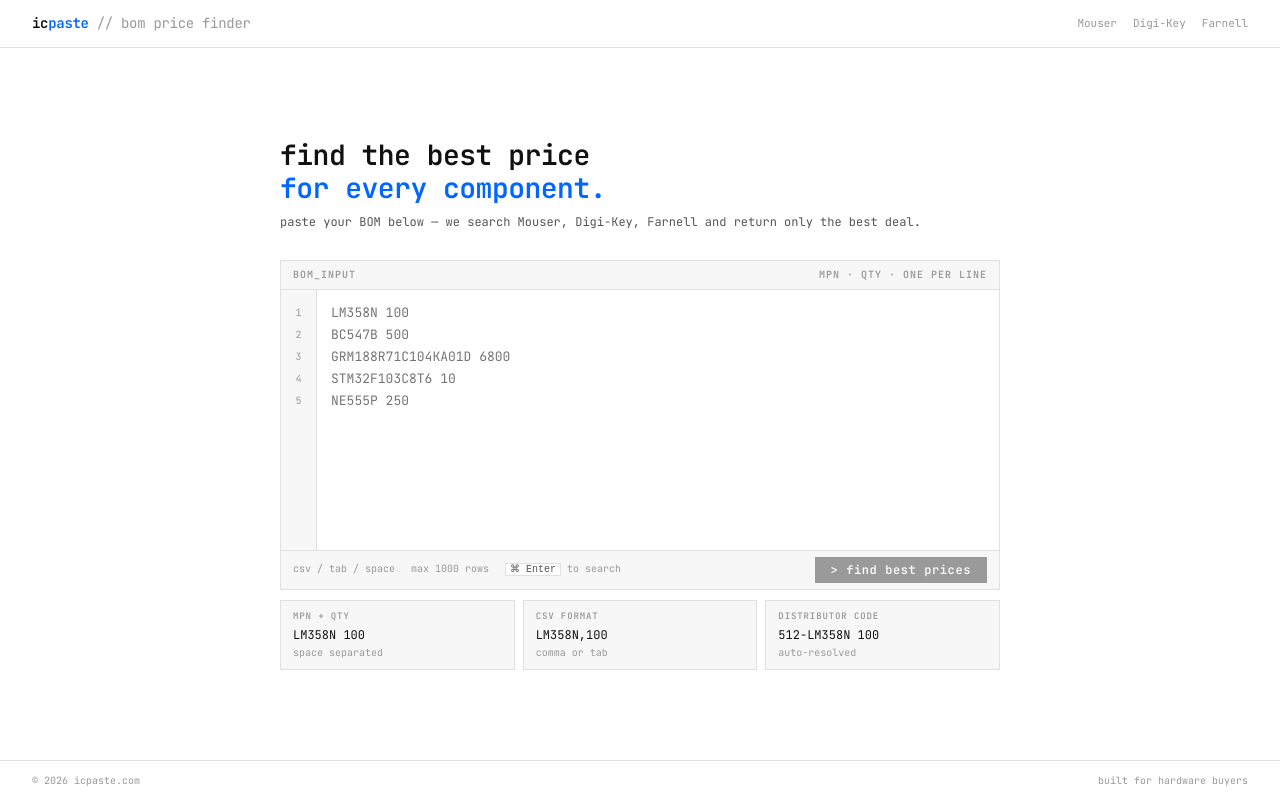
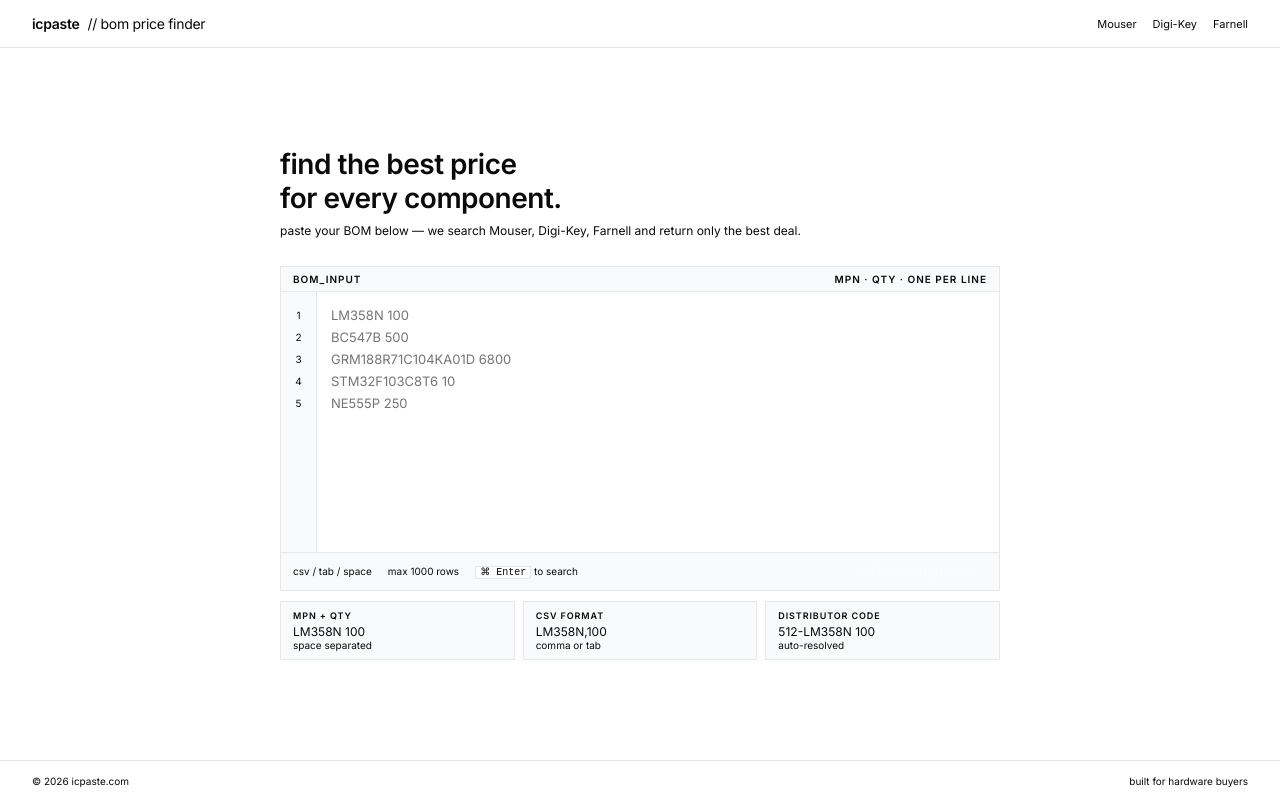
Before and after one commit to Keytala/icpaste, a Next.js app: page / in a window 1280 px wide. Built offline with nearby package versions, Linux system fonts and the light colour scheme.

Commit message:
Update globals.css

```diff
--- a/src/app/globals.css
+++ b/src/app/globals.css
@@ -1,46 +1,42 @@
-@import url('https://fonts.googleapis.com/css2?family=JetBrains+Mono:wght@400;500;600&display=swap');
+@import url('https://fonts.googleapis.com/css2?family=Inter:wght@400;500;600;700&display=swap');
 
 *, *::before, *::after { box-sizing: border-box; margin: 0; padding: 0; }
 
 :root {
-  --font:    'JetBrains Mono', 'Courier New', monospace;
-  --bg:      #ffffff;
-  --surface: #f7f7f7;
-  --border:  #e0e0e0;
-  --text-1:  #111111;
-  --text-2:  #555555;
-  --text-3:  #999999;
-  --accent:  #0066ff;
-  --red:     #cc0000;
-  --green:   #007700;
-  --amber:   #996600;
+  --bg:       #ffffff;
+  --fg:       #0a0a0a;
+  --fg-2:     #6b7280;
+  --fg-3:     #9ca3af;
+  --border:   #e5e7eb;
+  --surface:  #f9fafb;
+  --brand:    #0a0a0a;
+  --brand-fg: #ffffff;
+  --green:    #16a34a;
+  --amber:    #d97706;
+  --red:      #dc2626;
+  --radius:   6px;
+  --radius-lg: 10px;
+  --shadow:   0 1px 3px rgba(0,0,0,0.08), 0 1px 2px rgba(0,0,0,0.04);
 }
 
-html {
-  font-family: var(--font);
-  font-size:   13px;
-  line-height: 1.6;
-  background:  var(--bg);
-  color:       var(--text-1);
-  -webkit-font-smoothing: antialiased;
-}
+html { font-family: 'Inter', system-ui, sans-serif; font-size: 14px; }
+body { background: var(--bg); color: var(--fg); -webkit-font-smoothing: antialiased; }
 
-body { min-height: 100vh; }
+a { color: inherit; text-decoration: none; }
+button { font-family: inherit; cursor: pointer; }
+input, textarea { font-family: inherit; }
 
-::selection { background: #0066ff22; }
+::selection { background: #0a0a0a; color: #fff; }
 
-::-webkit-scrollbar       { width: 4px; height: 4px; }
+/* scrollbar */
+::-webkit-scrollbar { width: 4px; height: 4px; }
 ::-webkit-scrollbar-track { background: transparent; }
-::-webkit-scrollbar-thumb { background: var(--border); }
+::-webkit-scrollbar-thumb { background: var(--border); border-radius: 99px; }
 
 @keyframes fadeIn {
-  from { opacity: 0; transform: translateY(4px); }
+  from { opacity: 0; transform: translateY(6px); }
   to   { opacity: 1; transform: translateY(0); }
 }
+.fade-in { animation: fadeIn 0.2s ease forwards; }
 
 @keyframes spin { to { transform: rotate(360deg); } }
-
-@keyframes blink {
-  0%, 100% { opacity: 1; }
-  50%       { opacity: 0; }
-}
```
